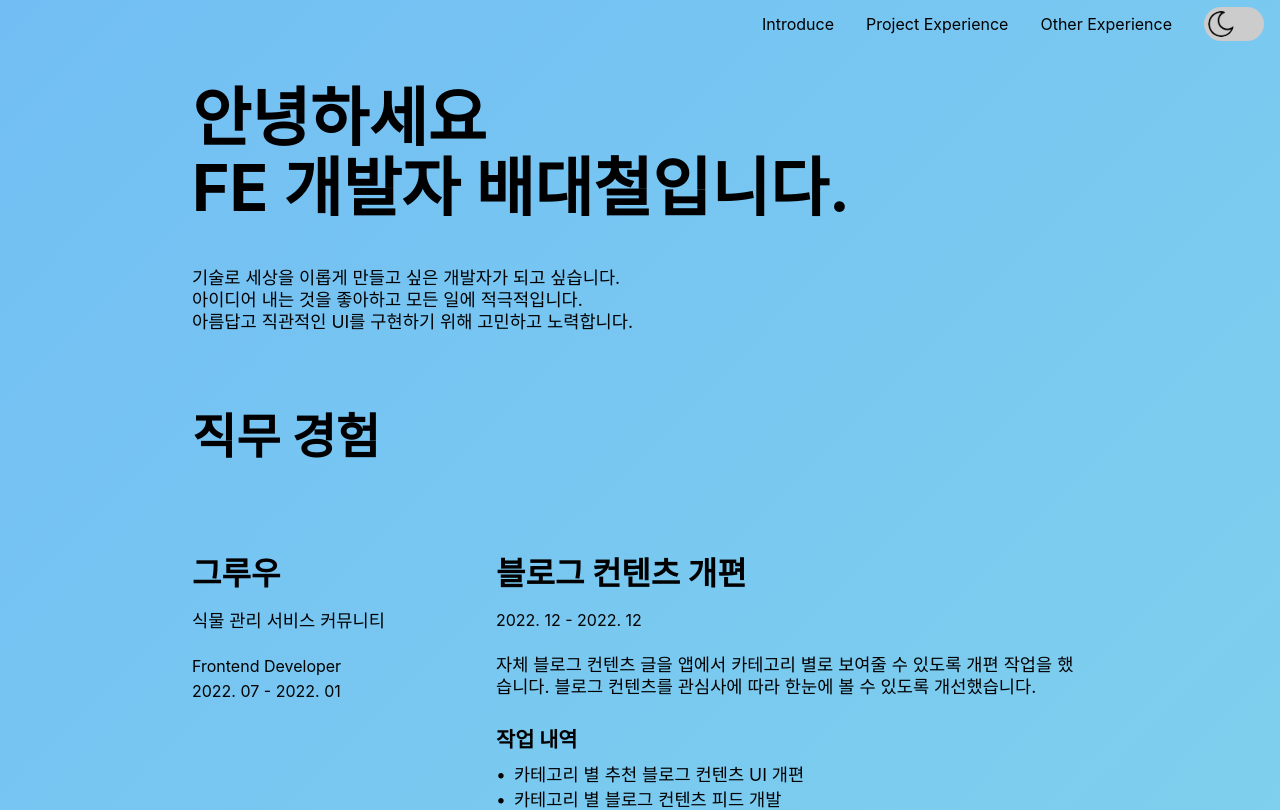
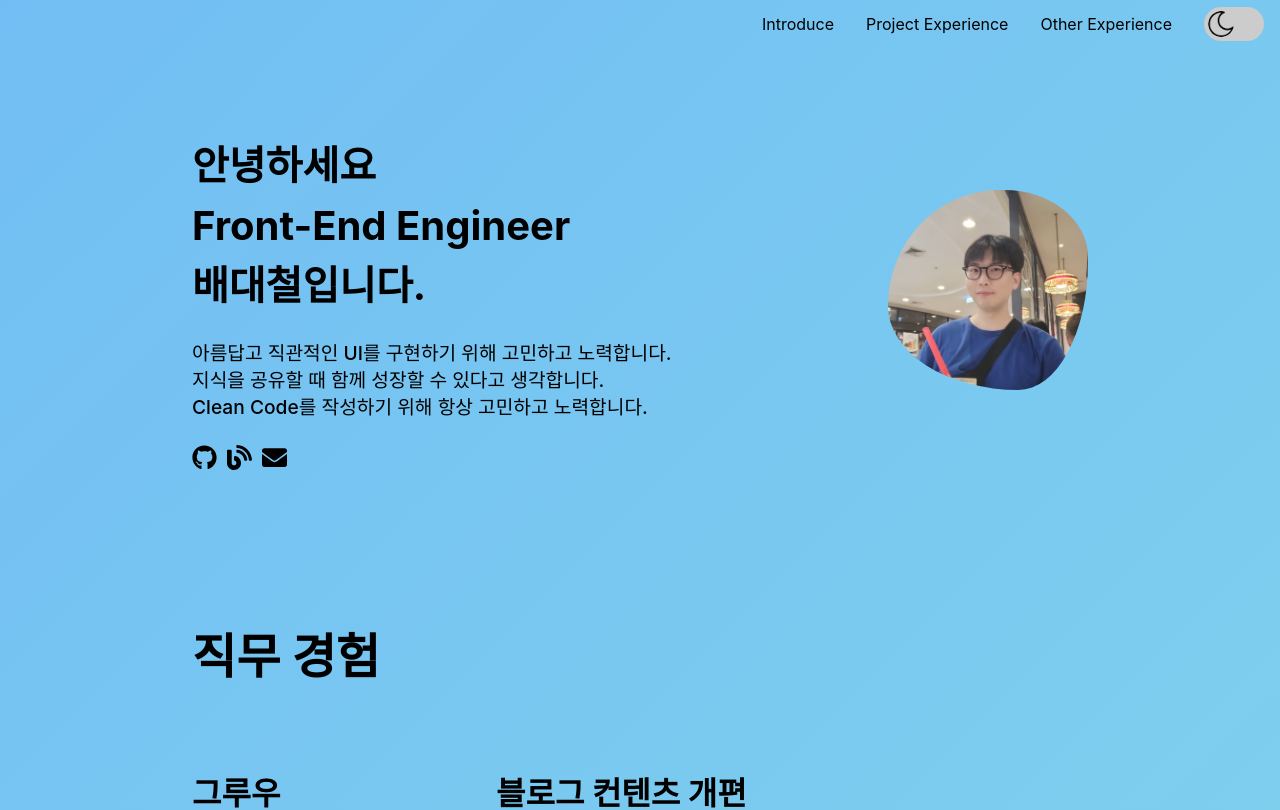
Before and after one commit to aingface/my-resume, a React (Create React App) app: page / in a window 1280 px wide. Shown: the top 810 px of the page. Built offline with nearby package versions, Linux system fonts and the light colour scheme.

Commit message:
Update: Greeting 수정
- 프로필 사진 추가, 일렁이는 쉐이프 애니메이션 적용
- 스타일 변경
- 기존 contact 컴포넌트 제거하고 아이콘에 a 태그 적용

```diff
--- /dev/null
+++ b/src/components/ContactBar.tsx
@@ -0,0 +1,20 @@
+import React from 'react';
+import { FaGithub, FaBlog, FaEnvelope } from 'react-icons/fa';
+
+const ContactBar = () => {
+  return (
+    <div className="contactBar">
+      <a href="https://github.com/aingface" target="_blank" rel="noopener noreferrer">
+        <FaGithub size={25} style={{ marginRight: '10px' }} />
+      </a>
+      <a href="https://aingface.tistory.com/" target="_blank" rel="noopener noreferrer">
+        <FaBlog size={25} style={{ marginRight: '10px' }} />
+      </a>
+      <a href="mailto:qoeocjf5@gmail.com">
+        <FaEnvelope size={25} />
+      </a>
+    </div>
+  );
+};
+
+export default ContactBar;
--- /dev/null
+++ b/src/components/ProfilePicture.tsx
@@ -0,0 +1,13 @@
+import React from 'react';
+import profileImage from '../assets/Images/profileImage.jpg';
+import styles from '../styles/ProfilePicture.module.css';
+
+const ProfilePicture: React.FC = () => {
+  return (
+    <div className={styles.profileContainer}>
+      <img src={profileImage} alt="Profile" className={styles.profileImage} />
+    </div>
+  );
+};
+
+export default ProfilePicture;
--- a/src/items/Greetings.tsx
+++ b/src/items/Greetings.tsx
@@ -1,19 +1,32 @@
 import React from 'react';
 import { Element } from 'react-scroll';
-
+import styles from '../styles/Greetings.module.css';
+import ProfilePicture from '../components/ProfilePicture';
+import ContactBar from '../components/ContactBar';
 function Greetings() {
   return (
     <Element name="introduce">
-      <div>
-        <h1>
-          안녕하세요 <br /> FE 개발자 배대철입니다.
-        </h1>
-        <p className="big-p">
-          기술로 세상을 이롭게 만들고 싶은 개발자가 되고 싶습니다. <br />
-          아이디어 내는 것을 좋아하고 모든 일에 적극적입니다. <br />
-          아름답고 직관적인 UI를 구현하기 위해 고민하고 노력합니다.
-          <br />
-        </p>
+      <div className={styles.greetingsContainer}>
+        <div className={styles.greetingsWrapper}>
+          <div>
+            <p className={styles.title}>
+              안녕하세요
+              <br /> Front-End Engineer
+              <br />
+              배대철입니다.
+            </p>
+            <p className={styles.discription}>
+              아름답고 직관적인 UI를 구현하기 위해 고민하고 노력합니다.
+              <br />
+              지식을 공유할 때 함께 성장할 수 있다고 생각합니다.
+              <br />
+              Clean Code를 작성하기 위해 항상 고민하고 노력합니다.
+              <br />
+            </p>
+          </div>
+          <ProfilePicture />
+        </div>
+        <ContactBar />
       </div>
     </Element>
   );
--- a/src/items/index.ts
+++ b/src/items/index.ts
@@ -3,5 +3,4 @@ import ExperienceTitle from './ExperienceTitle';
 import OtherExperience from './OtherExperience';
 import WorkExperience from './WorkExperience';
 import Skills from './Skills';
-import Contact from './Contact';
-export { Greetings, OtherExperience, ExperienceTitle, WorkExperience, Skills, Contact };
+export { Greetings, OtherExperience, ExperienceTitle, WorkExperience, Skills };
--- /dev/null
+++ b/src/styles/Greetings.module.css
@@ -0,0 +1,31 @@
+.greetingsContainer {
+  margin-top: 1rem;
+  padding: 5rem 0;
+  display: flex;
+  flex-direction: column;
+  /* border: 1px solid; */
+  /* justify-content: space-between; */
+  /* height: 100vh; */
+  box-sizing: content-box;
+}
+
+.greetingsWrapper {
+  display: flex;
+  flex-direction: row;
+
+  justify-content: space-between;
+  align-items: center;
+}
+
+.title {
+  font-size: 2.5rem;
+  line-height: 3.75rem;
+
+  font-weight: 700;
+}
+
+.discription {
+  font-size: 1.2rem;
+  line-height: 1.4;
+  font-weight: 500;
+}
--- /dev/null
+++ b/src/styles/ProfilePicture.module.css
@@ -0,0 +1,28 @@
+.profileContainer {
+  position: relative;
+  width: 200px; /* 프로필 사진 너비에 맞게 조절 */
+  height: 200px; /* 프로필 사진 높이에 맞게 조절 */
+  overflow: hidden;
+}
+
+.profileImage {
+  width: 100%;
+  height: 100%;
+  border-radius: 50%;
+  /* border: 3px solid #1e2127; */
+  animation: shape-change 8s infinite;
+}
+
+@keyframes shape-change {
+  0% {
+    border-radius: 60% 40% 30% 70%/60% 30% 70% 40%;
+  }
+
+  50% {
+    border-radius: 30% 60% 70% 40%/50% 60% 30% 60%;
+  }
+
+  100% {
+    border-radius: 60% 40% 30% 70%/60% 30% 70% 40%;
+  }
+}
```
Also changed, not shown: src/assets/Images/profileImage.jpg (added).
